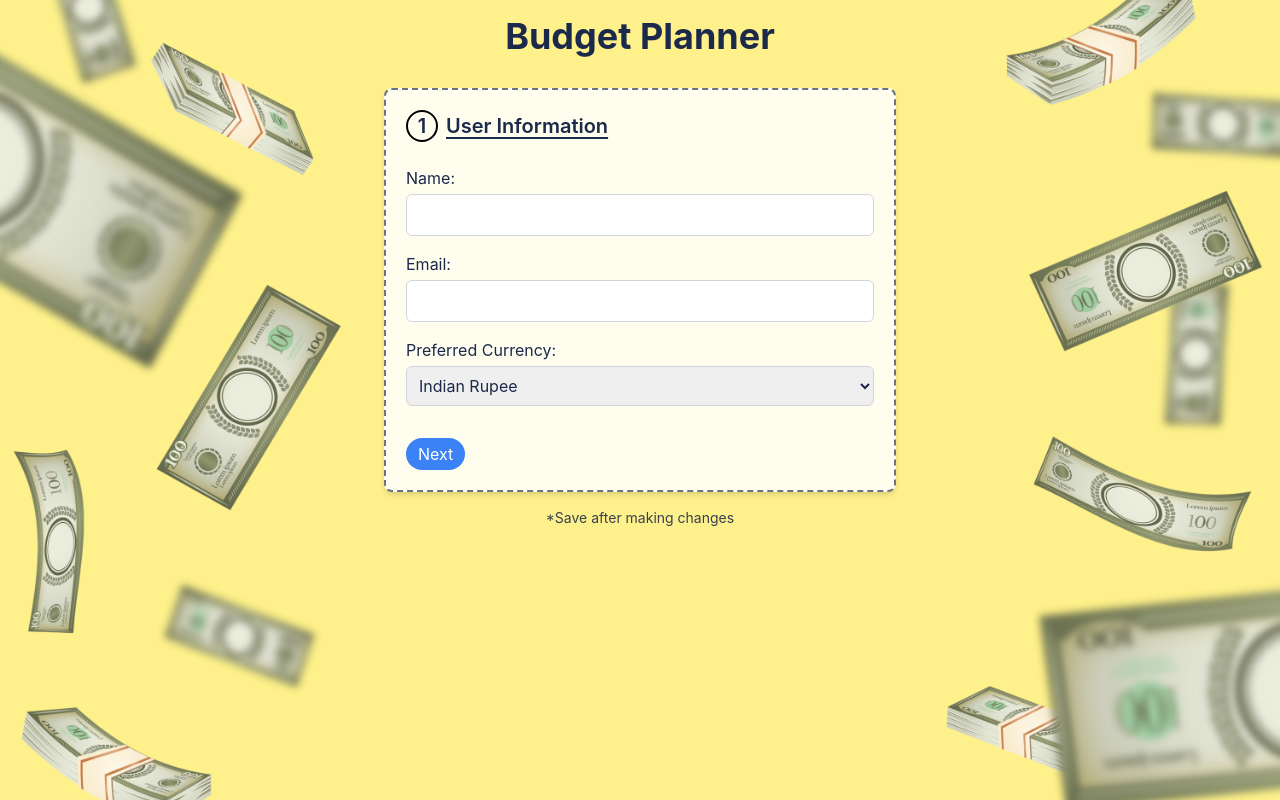
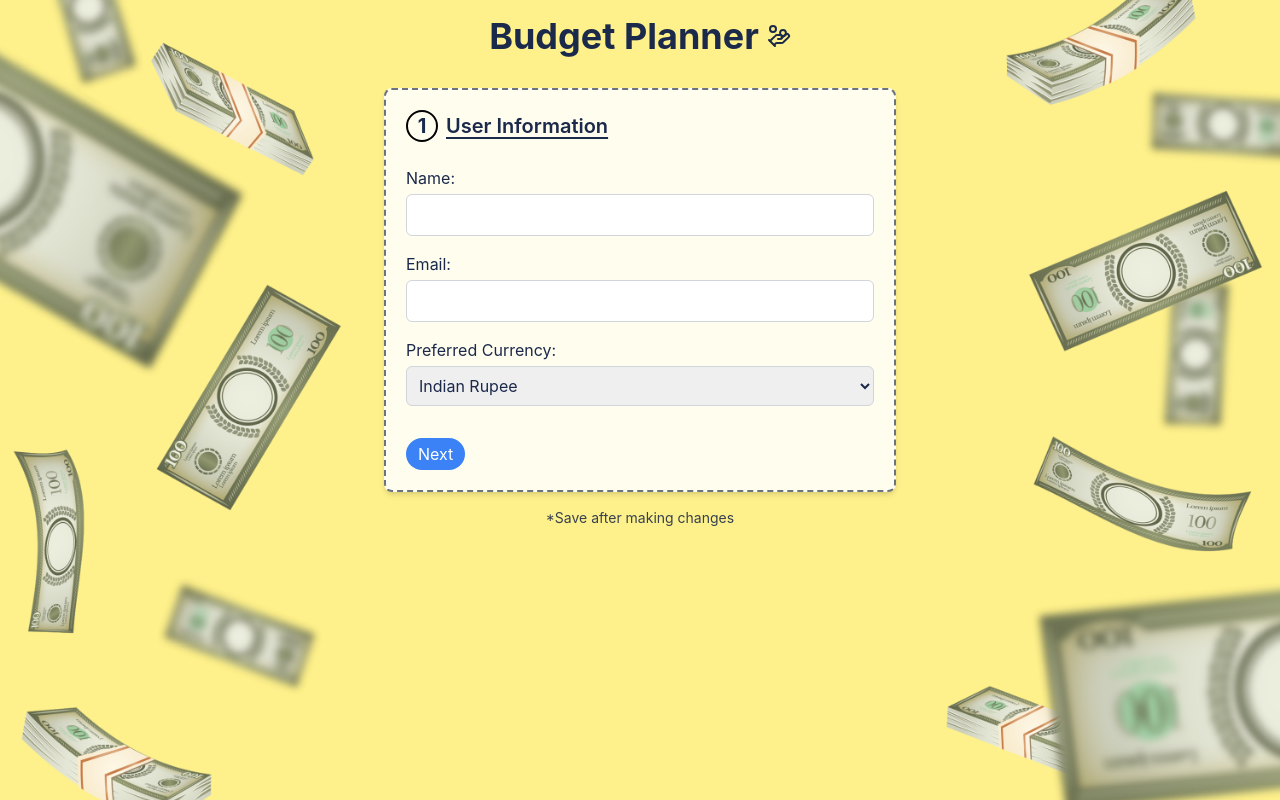
Before and after one commit to Prajapati-Shivam/budget-planner-task, a React (Create React App) app: page / in a window 1280 px wide. Built offline with nearby package versions, Linux system fonts and the light colour scheme; the HTML template or start-up script is replaced by a standard one.

Commit message:
chore: Update meta description and page title

```diff
--- a/public/index.html
+++ b/public/index.html
@@ -5,10 +5,7 @@
     <link rel="icon" href="%PUBLIC_URL%/favicon.ico" />
     <meta name="viewport" content="width=device-width, initial-scale=1" />
     <meta name="theme-color" content="#000000" />
-    <meta
-      name="description"
-      content="Web site created using create-react-app"
-    />
+    <meta name="description" content="Budget Planner App" />
     <link rel="apple-touch-icon" href="%PUBLIC_URL%/logo192.png" />
     <!--
       manifest.json provides metadata used when your web app is installed on a
@@ -24,7 +21,7 @@
       work correctly both with client-side routing and a non-root public URL.
       Learn how to configure a non-root public URL by running `npm run build`.
     -->
-    <title>React App</title>
+    <title>Budget Planner</title>
   </head>
   <body>
     <noscript>You need to enable JavaScript to run this app.</noscript>
--- a/src/App.js
+++ b/src/App.js
@@ -1,13 +1,15 @@
 import React from 'react';
 import { FormProvider } from './context/FormContext';
 import MultiStepForm from './components/MultiStepForm';
+import { HandCoinsIcon } from 'lucide-react';
 
 const App = () => {
   return (
     <FormProvider>
       <div className='min-h-screen w-screen p-4 bg-yellow-200 text-[#1b294b] bg-[url(/public/background.png)] bg-contain sm:bg-cover bg-center'>
-        <h1 className='text-2xl sm:text-4xl font-bold mb-8 text-center'>
-          Budget Planner
+        <h1 className='text-2xl sm:text-4xl font-bold mb-8 justify-center flex items-center gap-2'>
+          <span>Budget Planner</span>
+          <HandCoinsIcon size={24} />
         </h1>
         <MultiStepForm />
         <p className='text-center text-sm mt-4 text-gray-700'>
--- a/src/components/Step.js
+++ b/src/components/Step.js
@@ -2,7 +2,7 @@ import React from 'react';
 
 const Step = ({ num }) => {
   return (
-    <div className='border-2 border-black size-8 flex items-center justify-center rounded-full'>
+    <div className='border-2 border-black font-bold size-8 flex items-center justify-center rounded-full'>
       {num}
     </div>
   );
```
